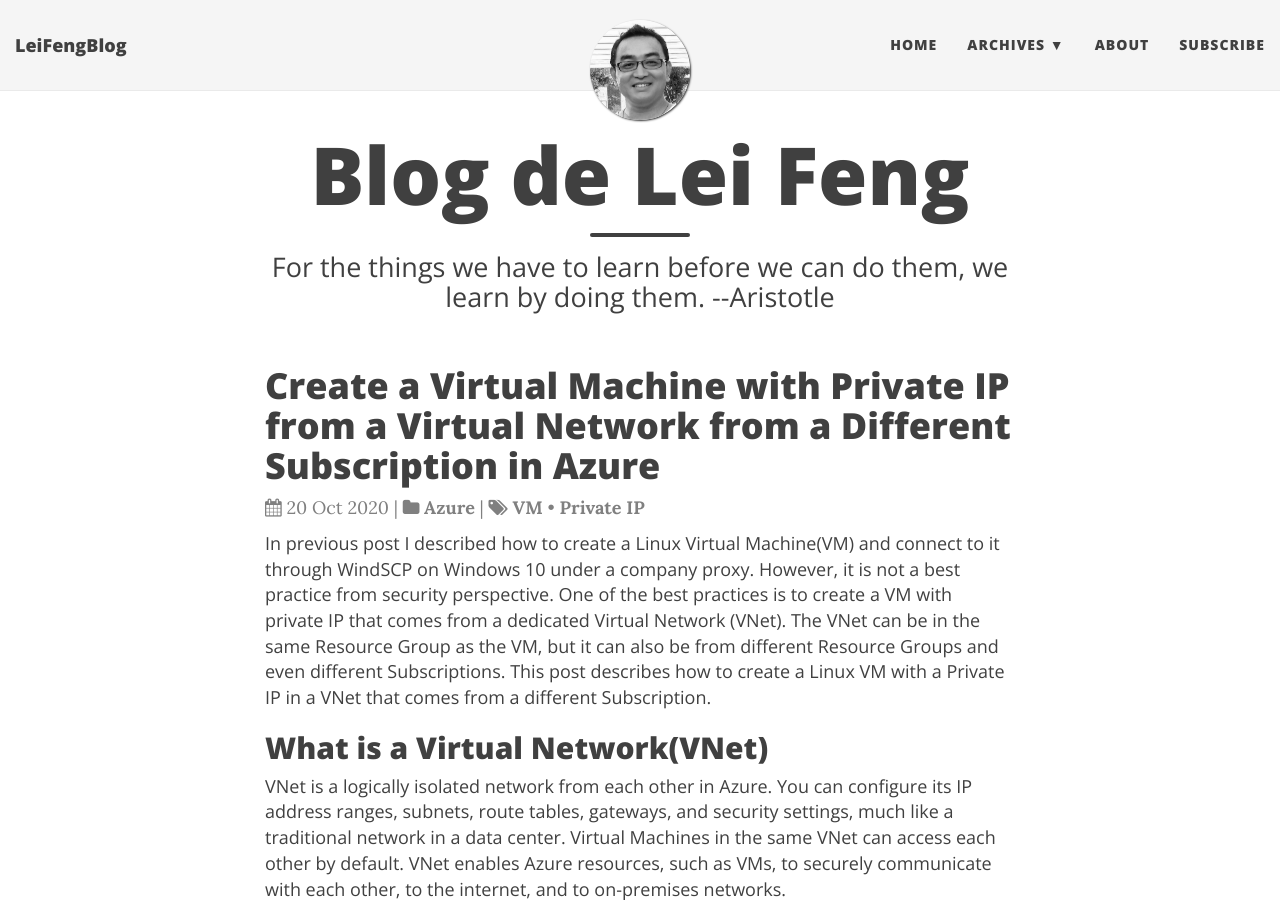
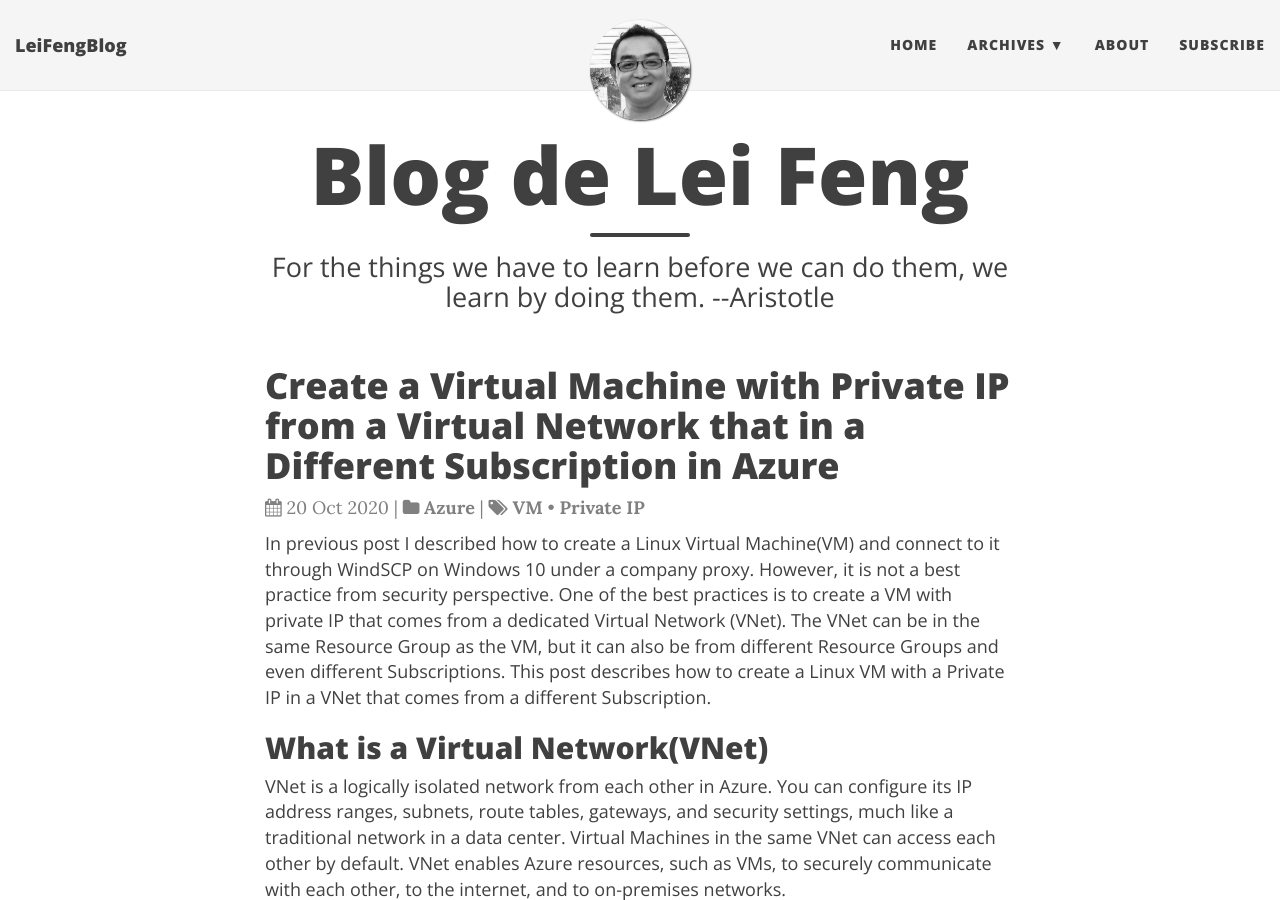
Before and after one commit to stonefl/stonefl.github.io, a Jekyll site: the page built from index.html, in a window 1280 px wide and 900 px high. Built offline with Jekyll 4.4.1, drawn with Linux system fonts in a browser that asks for light colours; nearby versions of some CDN libraries; the list of posts is cut into pages by our own code; comment, search, counter and statistics services are not loaded.

Commit message:
Update 2020-10-20-create-a-virtual-machine-with-private-ip-from-a-virtual-network.md

```diff
--- a/_posts/2020-10-20-create-a-virtual-machine-with-private-ip-from-a-virtual-network.md
+++ b/_posts/2020-10-20-create-a-virtual-machine-with-private-ip-from-a-virtual-network.md
@@ -2,7 +2,7 @@
 layout: post
 published: true
 title: >-
-  Create a Virtual Machine with Private IP from a Virtual Network from a
+  Create a Virtual Machine with Private IP from a Virtual Network that in a
   Different Subscription in Azure
 date: '2020-10-20'
 categories:
```
